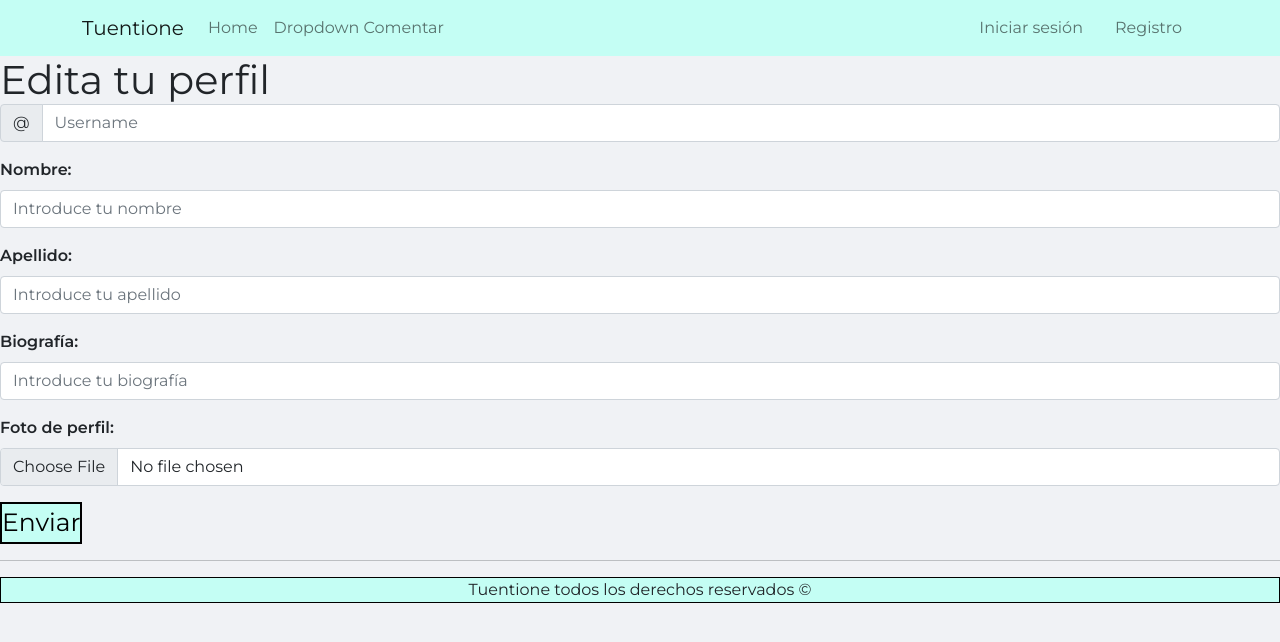
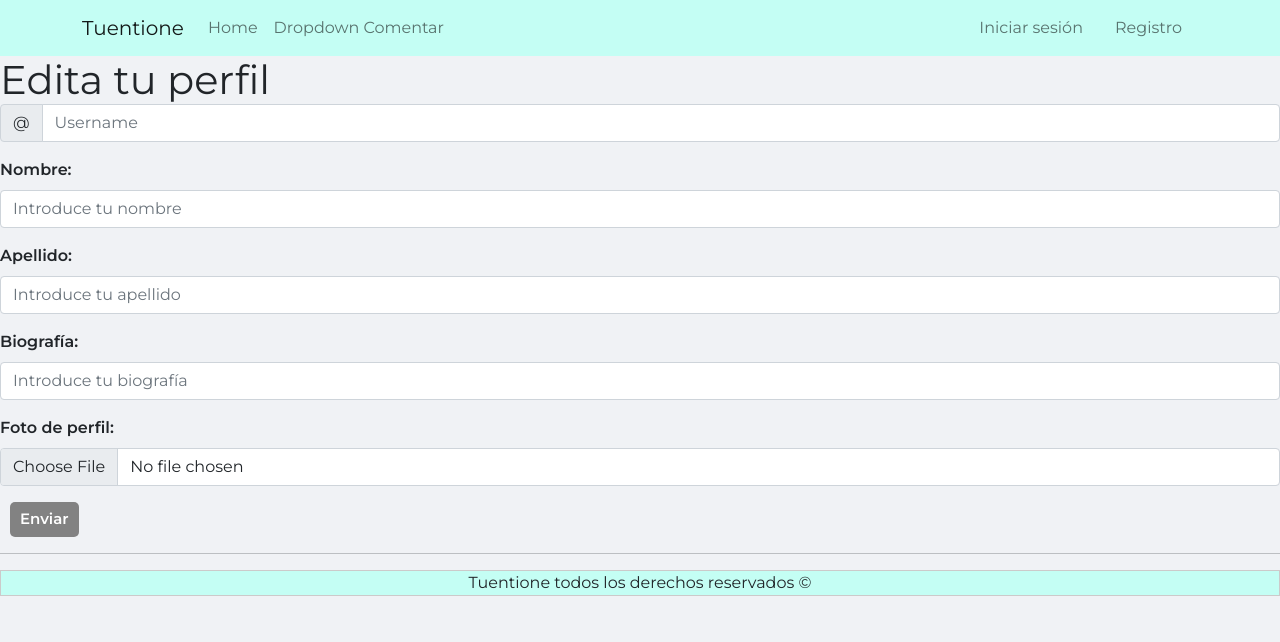
Before and after one commit to danube20/tuentione-client, a React (Create React App) app: page /1/editar in a window 1280 px wide. Shown: the top 642 px of the page. Built offline with nearby package versions, Linux system fonts and the light colour scheme; no server answers.

Commit message:
miercoles mañana

```diff
--- a/src/App.css
+++ b/src/App.css
@@ -530,9 +530,23 @@ p, h1, h2, h3, h4, h5, h6 {
 /* EDIT PROFILE PAGE */
 
 .editProfileButton {
-  background-color: #C4FEF4;
-  font-size: 25px;
+  background-color: #828282;
+  color: white;
+  padding: 4px 8px;
+  font-size: 15px;
   border: 2px solid black;
+  margin-left: 10px;
+  font-weight: 600;
+  border-color: transparent;
+}
+
+.editProfileButton:hover {
+  background-color: transparent;
+  color: #828282
+}
+
+.editProfileButton {
+  border-radius: 5px;
 }
 
 /* FOOTER */
@@ -542,5 +556,5 @@ p, h1, h2, h3, h4, h5, h6 {
   display: flex;
   justify-content: center;
   text-align: center;
-  border: 1.5px solid black;
+  border: 1.5px solid #cccaca;
 }
--- a/src/components/DropdownComment/DropDownComment.jsx
+++ b/src/components/DropdownComment/DropDownComment.jsx
@@ -7,7 +7,6 @@ import privateService from "../../services/private.service"
 const DropDownComment = ({ postId, refreshPosts, refreshPrivatePosts }) => {
 
     const [postComment, setPostComment] = useState({ text: '' })
-
 
     const handleInputChange = e => {
         const { name, value } = e.target
--- a/src/components/FriendsList/FriendsList.jsx
+++ b/src/components/FriendsList/FriendsList.jsx
@@ -2,7 +2,6 @@ import { useEffect, useState, useContext } from "react"
 import userService from "../../services/user.service"
 import FriendsCard from "../FriendsCard/FriendsCard"
 import { AuthContext } from "../../context/auth.context"
-
 
 const FriendsList = () => {
 
--- a/src/components/NavBar/NavBar.jsx
+++ b/src/components/NavBar/NavBar.jsx
@@ -2,7 +2,6 @@ import { useContext } from "react"
 import { Container, Nav, Navbar, NavDropdown } from "react-bootstrap"
 import { Link } from "react-router-dom"
 import { AuthContext } from "../../context/auth.context"
-import Footer from "../Footer/Footer"
 
 const NavBar = () => {
 
--- a/src/components/PostForm/PostForm.jsx
+++ b/src/components/PostForm/PostForm.jsx
@@ -56,7 +56,6 @@ const Posteos = () => {
         })
     }
 
-
     return (
         <div className="postForm">
             <Form onSubmit={handleSubmit}>
--- a/src/components/PrivatePostForm/PrivatePostForm.jsx
+++ b/src/components/PrivatePostForm/PrivatePostForm.jsx
@@ -56,7 +56,6 @@ const PrivatePost = () => {
         })
     }
 
-
     return (
         <div className="postForm">
             <Form onSubmit={handleSubmit}>
--- a/src/components/RegisterForm/RegisterForm.jsx
+++ b/src/components/RegisterForm/RegisterForm.jsx
@@ -57,8 +57,6 @@ const RegisterForm = () => {
             })
             .catch(err => console.log(err))
     }
-
-
 
     return (
         <Form onSubmit={handleSubmit}>
@@ -139,7 +137,6 @@ const RegisterForm = () => {
 
             <button className="btn btn-primary" type="submit" disabled={loadingImage}>{loadingImage ? 'Espere...' : 'Enviar'}</button>
 
-
         </Form>
     )
 }
--- a/src/pages/FriendsPage/FriendsPage.jsx
+++ b/src/pages/FriendsPage/FriendsPage.jsx
@@ -2,13 +2,10 @@ import { useContext } from "react"
 import FriendsList from "../../components/FriendsList/FriendsList"
 
 const FriendsPage = () => {
-
 
     return (
         <FriendsList />
     )
 }
 
-
-
 export default FriendsPage
--- a/src/routes/AppRoutes.jsx
+++ b/src/routes/AppRoutes.jsx
@@ -8,7 +8,6 @@ import DiscoverPage from '../pages/DiscoverPage/DiscoverPage'
 import PrivateRoute from './PrivateRoutes'
 import FriendsPage from '../pages/FriendsPage/FriendsPage'
 import PrivatePage from '../pages/PrivatePage/PrivatePage'
-
 
 const AppRoutes = () => {
     return (
--- a/src/routes/PrivateRoutes.jsx
+++ b/src/routes/PrivateRoutes.jsx
@@ -1,7 +1,6 @@
 import { useContext } from "react"
 import { AuthContext } from "../context/auth.context"
 import { Navigate, Outlet } from 'react-router-dom'
-
 
 function PrivateRoute() {
 
```
